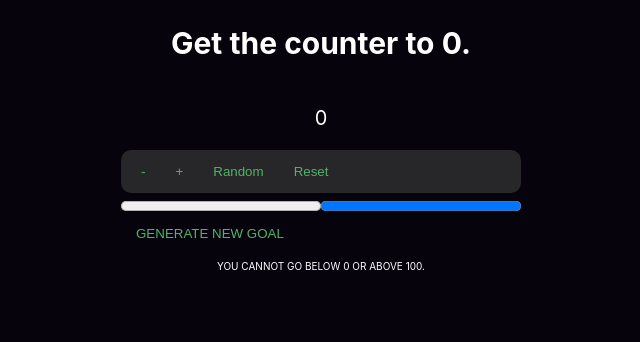
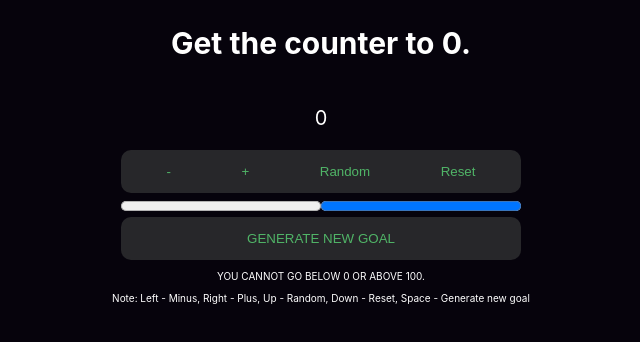
Before and after one commit to jyjjung/button, a React (Create React App) app: page / in a window 1280 px wide. Shown: the top 342 px of the page, without its empty margins (319-959 px from the left). Built offline with nearby package versions, Linux system fonts and the light colour scheme; the HTML template or start-up script is replaced by a standard one.

Commit message:
Updated features and css

```diff
--- a/public/index.html
+++ b/public/index.html
@@ -1,10 +1,14 @@
 <!DOCTYPE html>
 <html lang="en">
   <head>
-    <title>Clicker</title>
+    <title>Number Game</title>
   </head>
   <body>
     <div id="root"></div>
-    <p class="rule">YOU CANNOT GO BELOW 0 OR ABOVE 100.</p>
+    <p class="rule">YOU CANNOT GO BELOW 0 OR ABOVE 100.
+      <div class="rule">
+      Note: Left - Minus, Right - Plus, Up - Random, Down - Reset, Space - Generate new goal
+      </div>
+    </p>
   </body>
 </html>
--- a/src/App.css
+++ b/src/App.css
@@ -16,6 +16,10 @@ body {
   background-color: rgb(39,39,42);
   border-radius: 10px;
   padding: 5px;
+  display: flex;
+  flex-direction: row;
+  align-items: center;
+  justify-content: space-evenly;
 }
 
 button {
@@ -23,7 +27,7 @@ button {
   border: transparent;
   color: rgb(80,180,103);
   width: fit-content;
-  padding: 9px 15px;
+  padding: 9px 30px;
   border-radius: 10px;
   transition-duration: 0.4s;
   font-weight: 300;
--- a/src/App.js
+++ b/src/App.js
@@ -24,7 +24,7 @@ const MyApp = () => {
   };
 
   const numberRandom = () => {
-    setCount(Math.round((count+count*Math.random()) * 100) / 100);
+    setCount(Math.round(((Math.random()) * 100))/100+Math.round(Math.random()*100));
   };
 
   const numberReset = (event) => {
@@ -32,14 +32,38 @@ const MyApp = () => {
   };
 
   if(count>100){
-    setCount(0)
-    alert("Your number was above 100. Please try again.")
+    setCount(0);
+    alert("Your number was above 100. Please try again.");
   }
 
   if(count<0){
-    setCount(0)
-    alert("Your number was below 0. Please try again.")
+    setCount(0);
+    alert("Your number was below 0. Please try again.");
   }
+
+  document.onkeydown = function(e) {
+    switch (e.keyCode) {
+        case 37:
+          setCount(Math.round((count-Math.random()) * 100) / 100);
+            break;
+        case 38:
+          setCount(Math.round(((Math.random()) * 100))/100+Math.round(Math.random()*100));
+            break;
+        case 39:
+          setCount(Math.round((count+Math.random()) * 100) / 100);
+            break;
+        case 40:
+          setCount(0);
+            break;
+       case 32:
+          setNum(randomNumberInRange(1, 100));
+            break;
+    }
+};
+
+if(count<num+0.001 &&count>num-0.001){
+  alert("You win! 🎉🎉🎉");
+}
 
   return (
     <div>
@@ -55,9 +79,9 @@ const MyApp = () => {
         </div>
         <div>
           <progress value={(count/num)} />
-          <progress value={(100-count)/(100-num)} />
+          <progress value={((100-count)/(100-num))} />
         </div>
-        <div>
+        <div class="buttons">
             <button onClick={handleClick}>
                 GENERATE NEW GOAL
             </button>
```
Also changed, not shown: public/manifest.json.
